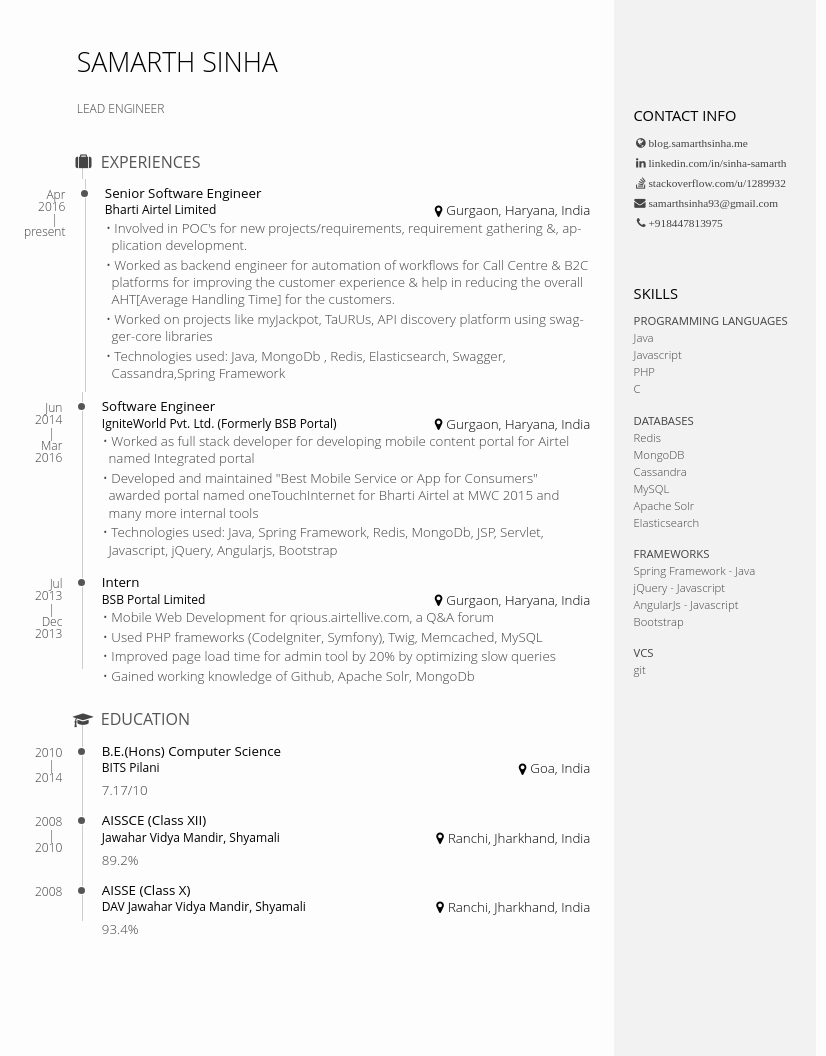
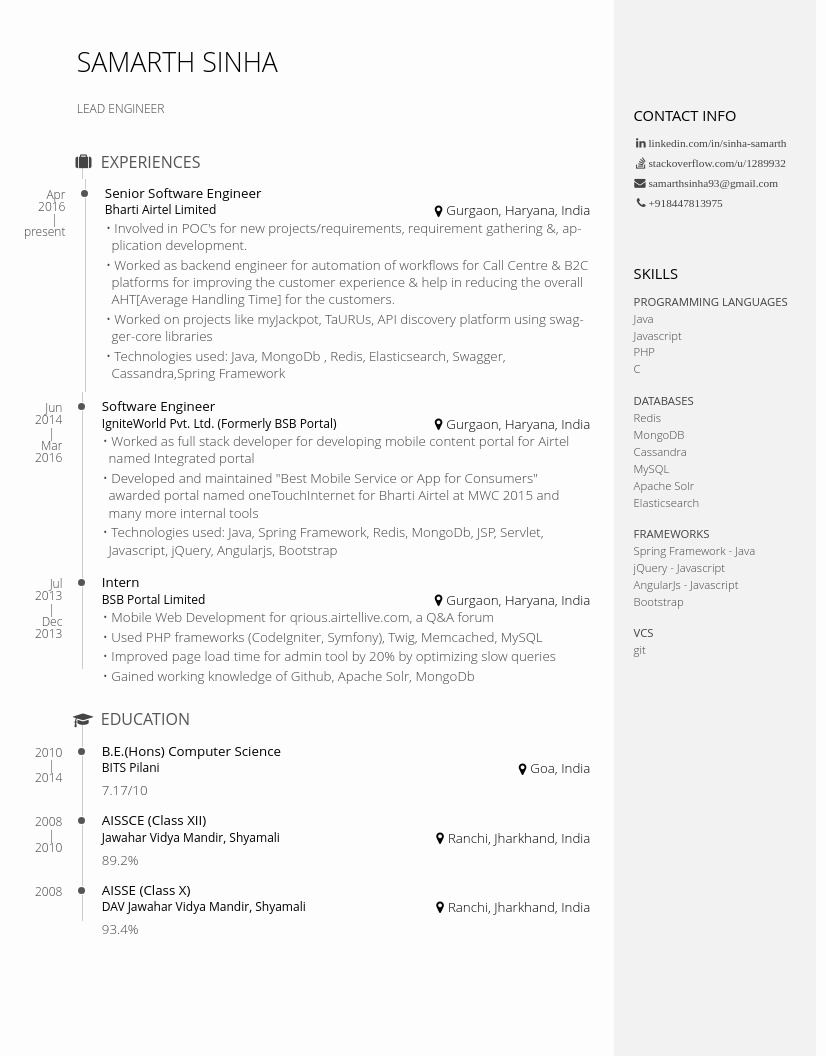
Before and after one commit to samarthsinha/samarthsinha.github.io, a Jekyll site: the page built from resume.md, in a window 1280 px wide. Shown: the whole page, without its empty margins (0-826 px from the left). Built offline with Jekyll 4.4.1, drawn with Linux system fonts in a browser that asks for light colours.

Commit message:
Update resume.html

```diff
--- a/_layouts/resume.html
+++ b/_layouts/resume.html
@@ -16,7 +16,7 @@
             Contact Info
         </h1>
         <ul>
-            <li><i class="fa fa-globe"></i> blog.samarthsinha.me</li>
+            <!--<li><i class="fa fa-globe"></i> blog.samarthsinha.me</li>-->
             <li><i class="fa fa-linkedin"></i> linkedin.com/in/sinha-samarth</li>
             <li><i class="fa fa-stack-overflow"></i> stackoverflow.com/u/1289932</li>
             <li><i class="fa fa-envelope"></i> samarthsinha93@gmail.com</li>
```
